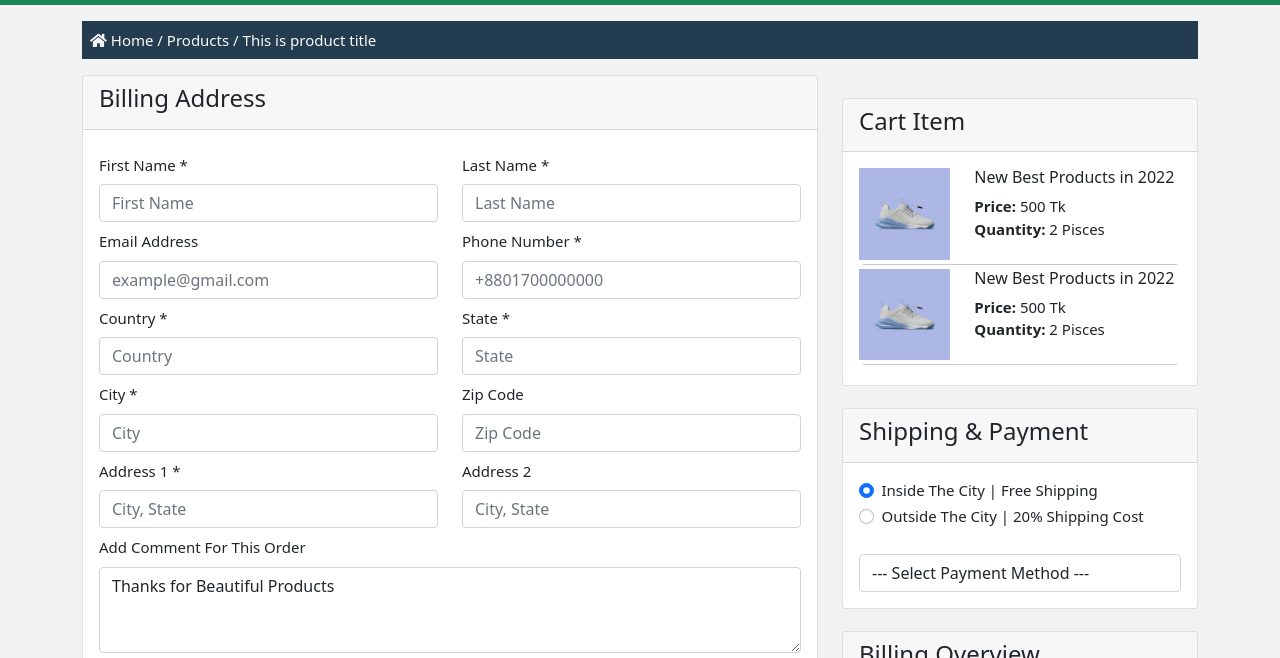
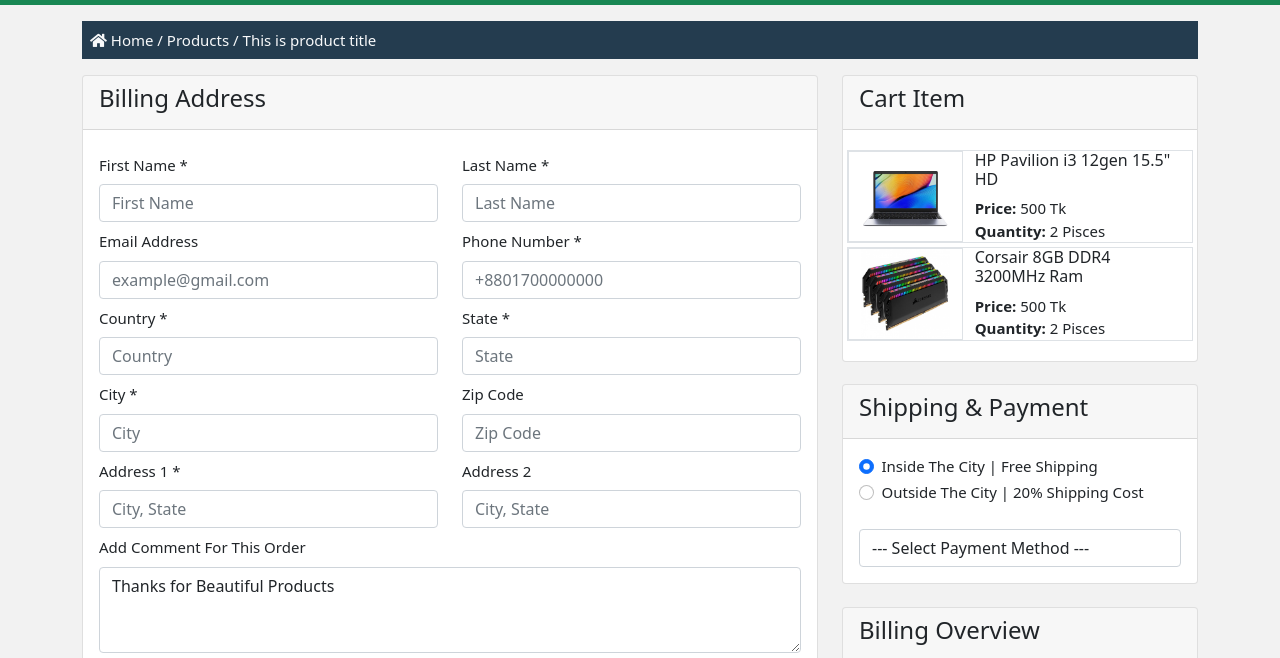
Before and after one commit to RokyHossain47/Astore, a plain HTML site: page checkout.html in a window 1280 px wide. Shown: the part 129-787 px from the top of the page. Drawn offline with nearby package versions, Linux system fonts and the light colour scheme.

Commit message:
upd-14-09-22.1

```diff
--- a/checkout.html
+++ b/checkout.html
@@ -205,7 +205,7 @@
                             </div>
                         </div>
                     </div>
-                    <div class="col-sm-4"> <br>
+                    <div class="col-sm-4 mt-3 mt-sm-0">
                         <div class="card">
                             <div class="card-header">
                                 <h4 class="card-title">
@@ -213,26 +213,26 @@
                                 </h4>
                             </div>
                             <div class="card-body">
-                                    <div class="row">
-                                        <div class="col-sm-4 col-4">
-                                            <img src="image/product/demo.jpg" width="100%" alt="product image">
+                                    <div class="row border my-1">
+                                        <div class="col-sm-4 border col-4">
+                                            <img src="image/product/laptop/laptop4.jpg" width="100%" alt="product image">
                                         </div>
                                         <div class="col-sm-8 col-8">
-                                            <h6>New Best Products in 2022</h6>
+                                            <h6>HP Pavilion i3 12gen 15.5" HD</h6>
                                             <strong>Price: </strong><span> 500 Tk</span><br>
                                             <strong>Quantity: </strong><span> 2 Pisces</span><br>
                                         </div>
-                                    </div><hr class="m-1">
-                                    <div class="row">
-                                        <div class="col-sm-4 col-4">
-                                            <img src="image/product/demo.jpg" width="100%" alt="product image">
+                                    </div>
+                                    <div class="row border my-1">
+                                        <div class="col-sm-4 border col-4">
+                                            <img src="image/product/ram/product7.jpg" width="100%" alt="product image">
                                         </div>
                                         <div class="col-sm-8 col-8">
-                                            <h6>New Best Products in 2022</h6>
+                                            <h6>Corsair 8GB DDR4 3200MHz Ram</h6>
                                             <strong>Price: </strong><span> 500 Tk</span><br>
                                             <strong>Quantity: </strong><span> 2 Pisces</span><br>
                                         </div>
-                                    </div><hr class="m-1">
+                                    </div>
                             </div>
                         </div>
                         <br>
```
